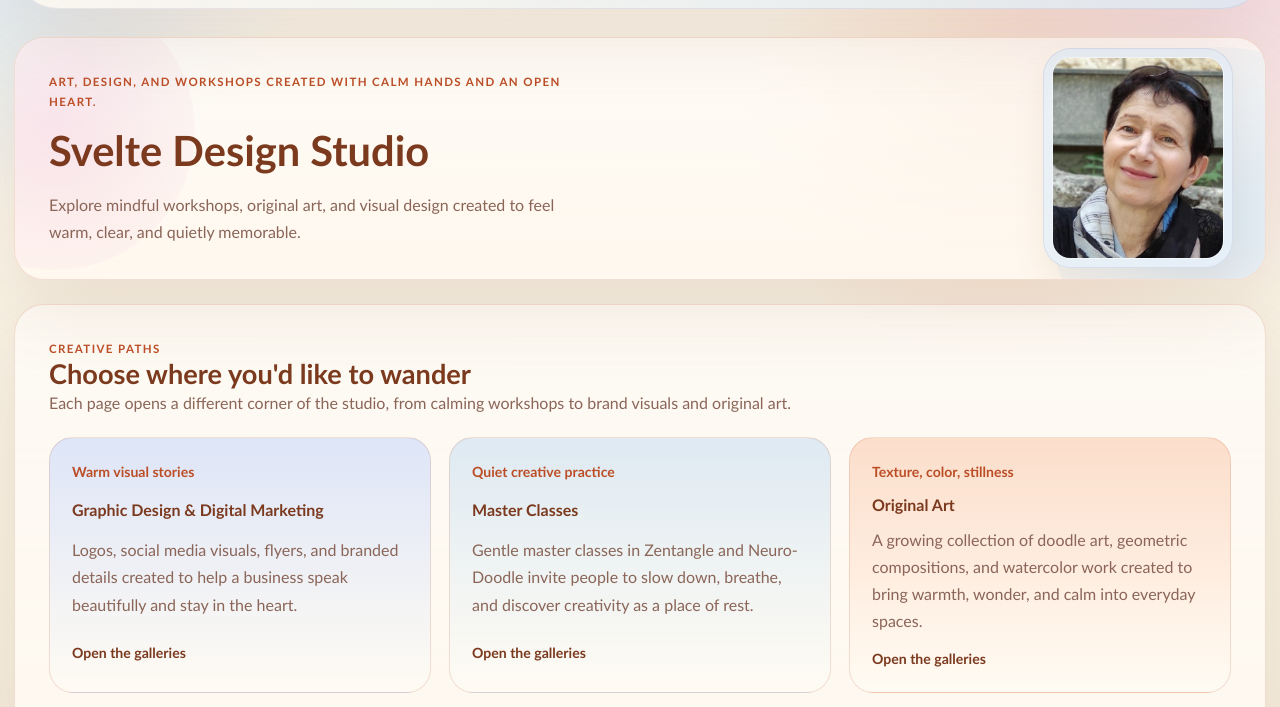
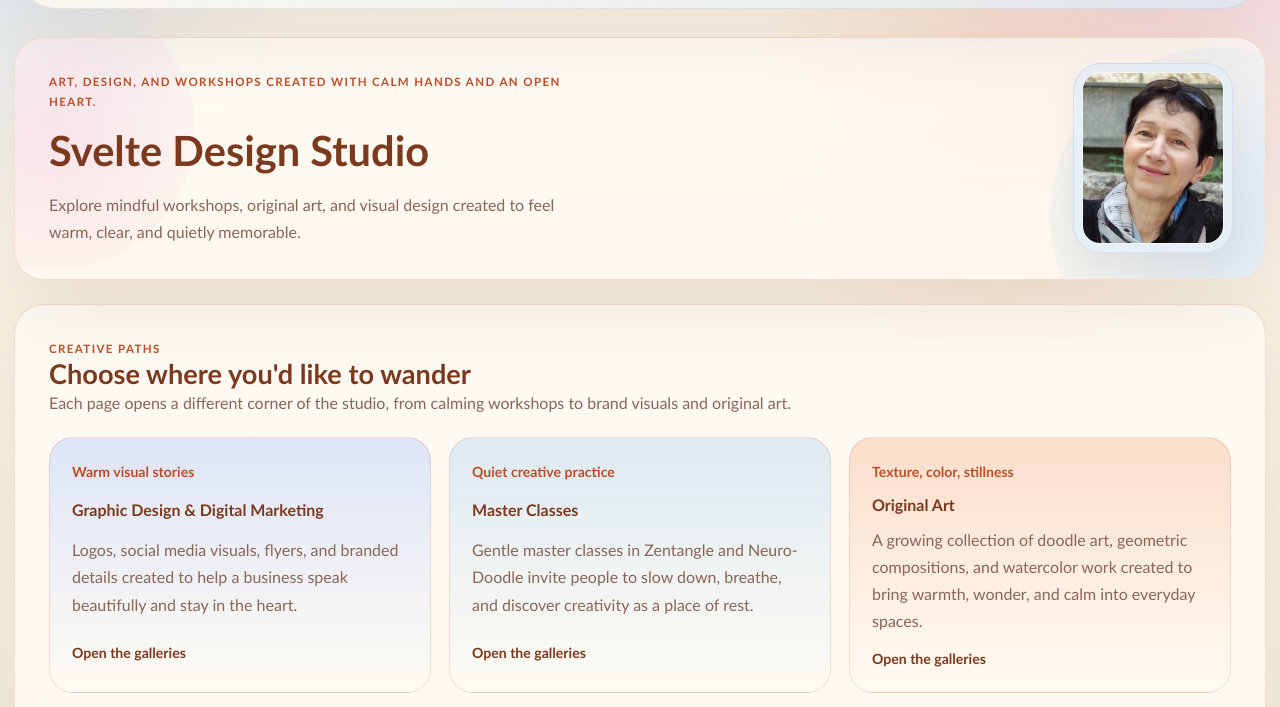
Before and after one commit to alexmendelev/svelte-site, a website: page index.html in a window 1280 px wide. Shown: the part 93-800 px from the top of the page. Drawn offline with Linux system fonts and the light colour scheme.

Commit message:
Shrink hero-photo

```diff
--- a/styles.css
+++ b/styles.css
@@ -278,8 +278,8 @@ button {
   right: 32px;
   top: 50%;
   transform: translateY(-50%);
-  width: 190px;
-  height: 220px;
+  width: 160px;
+  height: 190px;
   padding: 8px;
   box-sizing: border-box;
   background: rgba(230, 239, 247, 0.88);
```
